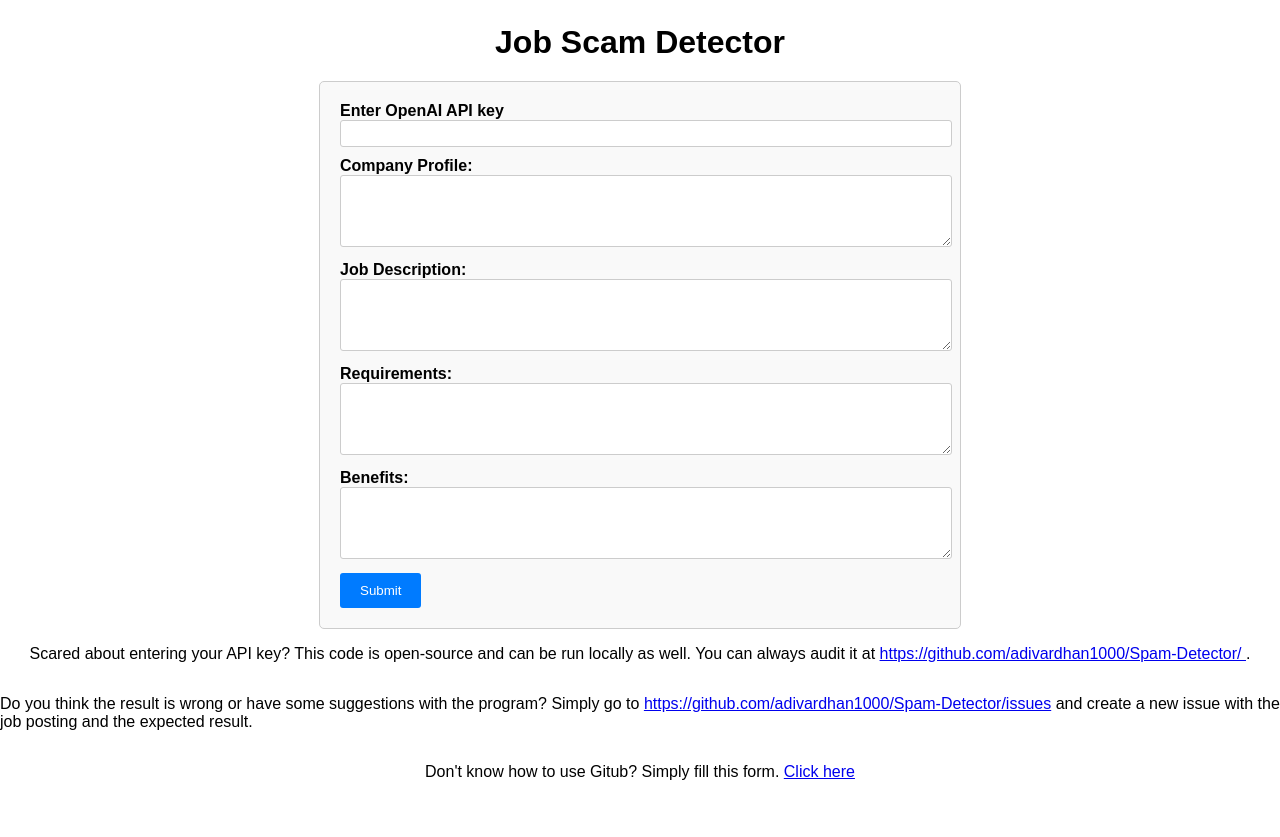
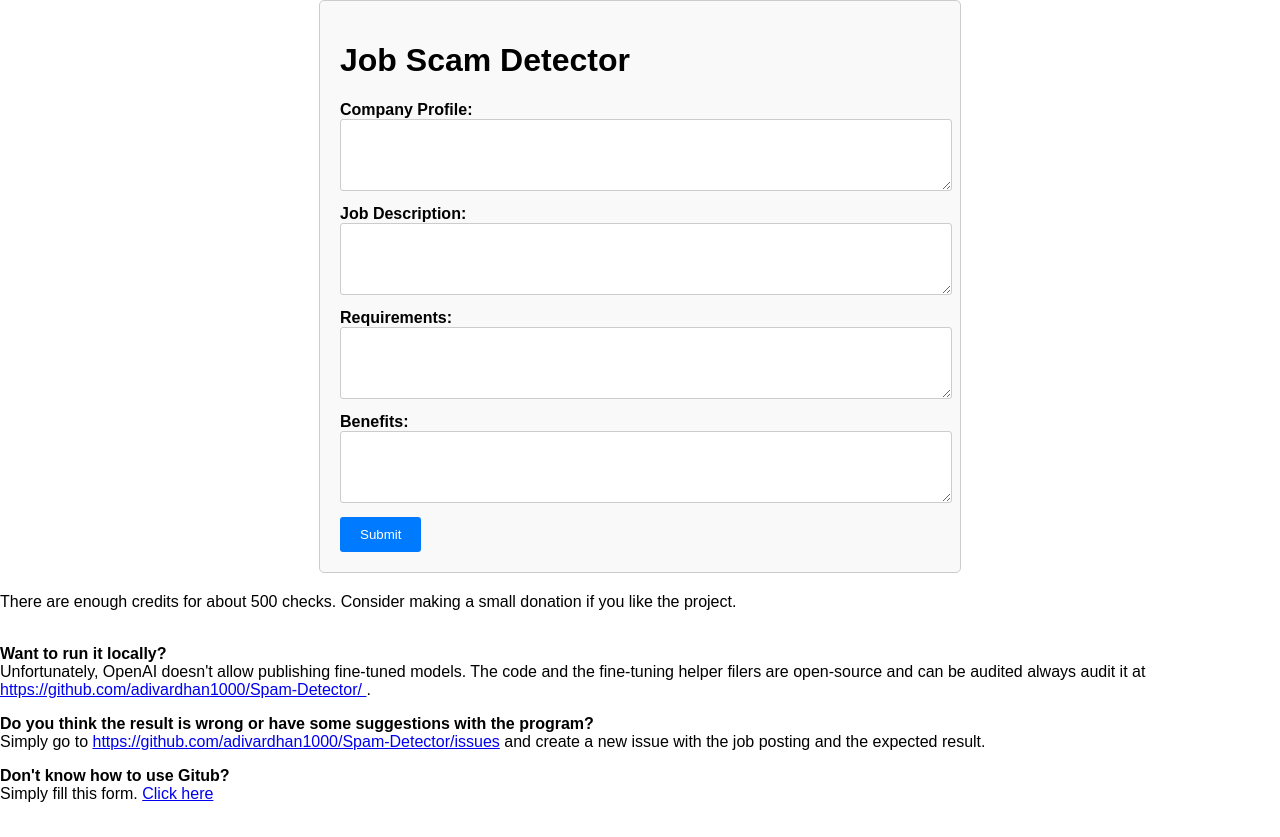
Before and after one commit to adivardhan1000/Job-Scam-Detector, a Flask app: page / in a window 1280 px wide. Before the commit the page ends 780 px from the top, so only its background shows below. Run offline with Flask 3, Linux system fonts and the light colour scheme; some libraries are stand-ins or nearby versions.

Commit message:
revert changes. fix formatting. persistent form values

```diff
--- a/app.py
+++ b/app.py
@@ -5,6 +5,7 @@ from dotenv import load_dotenv
 
 load_dotenv()
 app = Flask(__name__)
+client = OpenAI()
 
 def format_payload(company_profile, job_description, job_requirements, job_benefits):
     payload = f"Company Profile: {company_profile} ; Job Description: {job_description} ; Requirements: {job_requirements} ; Benefits: {job_benefits} ;"
@@ -27,7 +28,6 @@ def index():
         user_message = {"role": "user", "content": user_input}
 
         # Send request to OpenAI API
-        client = OpenAI(api_key=request.form['api_key'])
         response = client.chat.completions.create(
             model="ft:gpt-3.5-turbo-0613:personal::8P1FVa43",
             messages=[system_message, user_message]
@@ -35,7 +35,7 @@ def index():
         # Extract and display the API response
         api_output = response.choices[0].message.content
 
-        return render_template('index.html', user_input=user_input, api_output=api_output)
+        return render_template('index.html', user_input=(company_profile,job_description,job_requirements,job_benefits), api_output=api_output)
 
     return render_template('index.html')
 
--- a/templates/index.html
+++ b/templates/index.html
@@ -13,11 +13,8 @@
             flex-direction: column;
             align-items: center;
             justify-content: center;
-            height: 100vh;
         }
-        h1 {
-            margin-bottom: 20px;
-        }
+
         form {
             width: 80%;
             max-width: 600px;
@@ -48,39 +45,50 @@
         button:hover {
             background-color: #0056b3;
         }
+        footer {
+            margin-top: 20px;
+            text-align: left;
+        }
     </style>
 </head>
-<body style="display: flex; flex-direction: column; align-items: center; justify-content: center; height: 100vh;">
-    <h1>Job Scam Detector</h1>
+<body>
+
     <form  class="form-right" method="post" action="/">
-        <label for="api_key">Enter OpenAI API key</label>
-        <input type="text" name="api_key" />
-
+        <h1>Job Scam Detector</h1>
         <label for="company_profile">Company Profile:</label>
-        <textarea id="company_profile" name="company_profile" rows="4" cols="50" required></textarea><br>
+        <textarea id="company_profile" name="company_profile" rows="4" cols="50" required>{{ user_input[0] if user_input else ''}}</textarea><br>
 
         <label for="job_description">Job Description:</label>
-        <textarea id="job_description" name="job_description" rows="4" cols="50" required></textarea><br>
+        <textarea id="job_description" name="job_description" rows="4" cols="50" required>{{ user_input[1] if user_input else ''}}</textarea><br>
 
         <label for="job_requirements">Requirements:</label>
-        <textarea id="job_requirements" name="job_requirements" rows="4" cols="50" required></textarea><br>
+        <textarea id="job_requirements" name="job_requirements" rows="4" cols="50" required>{{ user_input[2] if user_input else ''}}</textarea><br>
 
         <label for="job_benefits">Benefits:</label>
-        <textarea id="job_benefits" name="job_benefits" rows="4" cols="50" required></textarea><br>
+        <textarea id="job_benefits" name="job_benefits" rows="4" cols="50" required>{{ user_input[3] if user_input else ''}}</textarea><br>
 
         <button type="submit">Submit</button>
-        {% if user_input %}
-        <p>Result: {{ user_input }}</p>
-    {% endif %}
 
     {% if api_output %}
-        <p>Result: {{ api_output }}</p>
+        <p><b>Result:</b> <h3>{{ api_output }}</h3></p>
     {% endif %}
     </form>
 
-    <p>Scared about entering your API key? This code is open-source and can be run locally as well. You can always audit it at <a href="https://github.com/adivardhan1000/Spam-Detector/">https://github.com/adivardhan1000/Spam-Detector/ </a>.</p>
-    <p>Do you think the result is wrong or have some suggestions with the program? Simply go to <a href="https://github.com/adivardhan1000/Spam-Detector/issues">https://github.com/adivardhan1000/Spam-Detector/issues</a> and create a new issue with the job posting and the expected result.</p>
-    <p>Don't know how to use Gitub? Simply fill this form. <a href="https://forms.office.com/Pages/ResponsePage.aspx?id=BkLTzEVnUkKFBskQmbf7ON8u8clH3w9Ply3hwdZO-x9UNzU2OVdKNTJJUjdZN0ZCSk1WQTNCRzY5Si4u">Click here</a>  </p>
+    <footer>
+        There are enough credits for about 500 checks. Consider making a small donation if you like the project. <br> <script async
+    src="https://js.stripe.com/v3/buy-button.js">
+  </script>
+
+  <stripe-buy-button
+    buy-button-id="buy_btn_1OjVlGI1I2Zt1l0JW0WyAS1N"
+    publishable-key="pk_live_51Lq8ogI1I2Zt1l0Jxb2cfB2Mhi1SkhxLrhK2vmnYqLdKMFrUGxSdhSVAtn3TjevGoHMFSpTy9dMxWjceEi341yVu00fDJJIM16"
+  >
+  </stripe-buy-button><br>
+    <p><b>Want to run it locally?</b><br> Unfortunately, OpenAI doesn't allow publishing fine-tuned models. The code and the fine-tuning helper filers are open-source and can be audited always audit it at <a href="https://github.com/adivardhan1000/Spam-Detector/">https://github.com/adivardhan1000/Spam-Detector/ </a>.</p>
+    <p><b>Do you think the result is wrong or have some suggestions with the program?</b> <br>Simply go to <a href="https://github.com/adivardhan1000/Spam-Detector/issues">https://github.com/adivardhan1000/Spam-Detector/issues</a> and create a new issue with the job posting and the expected result.</p>
+    <p><b>Don't know how to use Gitub?</b> <br>Simply fill this form. <a href="https://forms.office.com/Pages/ResponsePage.aspx?id=BkLTzEVnUkKFBskQmbf7ON8u8clH3w9Ply3hwdZO-x9UNzU2OVdKNTJJUjdZN0ZCSk1WQTNCRzY5Si4u">Click here</a>  </p> <br>
+
+</footer>
 
 </body>
 </html>
```
